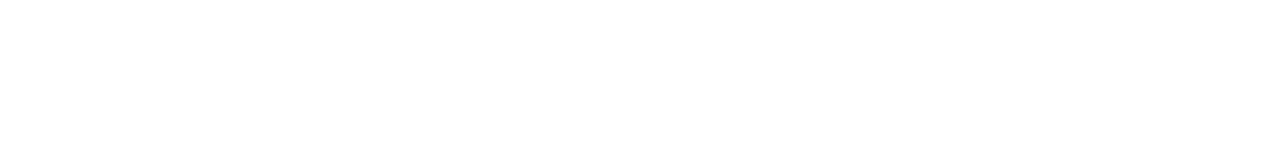
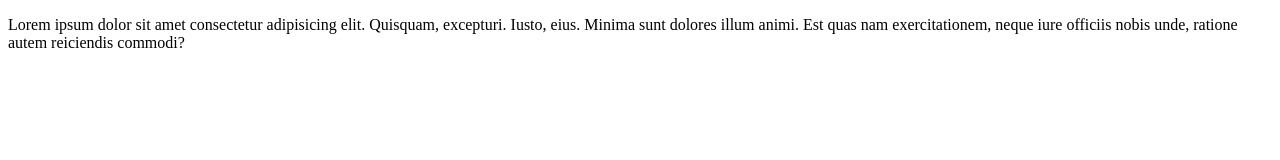
Before and after one commit to yuen0/Webshop, a plain HTML site: page src/index.html in a window 1280 px wide. Drawn offline with Linux system fonts and the light colour scheme.

Commit message:
merge testing

```diff
--- a/src/index.html
+++ b/src/index.html
@@ -6,5 +6,9 @@
 		<meta name="viewport" content="width=device-width, initial-scale=1.0" />
 		<title>Webshop</title>
 	</head>
-	<body></body>
+	<body>
+		<p>Lorem ipsum dolor sit amet consectetur adipisicing elit. Quisquam, excepturi. Iusto, eius. Minima sunt dolores illum animi. Est quas nam exercitationem, neque iure officiis nobis unde, ratione autem reiciendis commodi?</p>
+
+
+	</body>
 </html>
```
